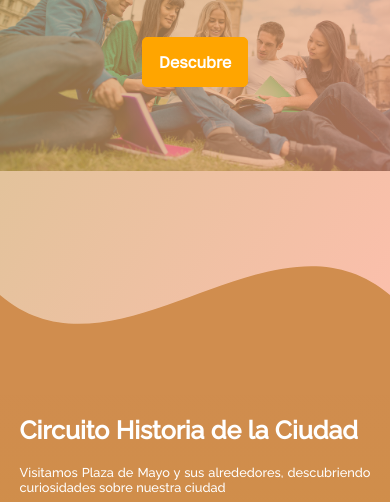
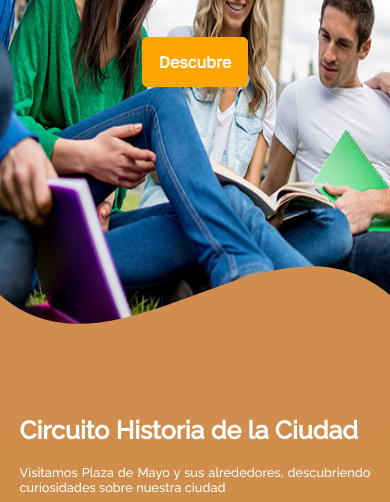
Before and after one commit to FelipeVO/buenosairesvisitasguiadas, a plain HTML site: page index.html in a window 390 px wide. Shown: the part 305-807 px from the top of the page. Drawn offline with nearby package versions, Linux system fonts and the light colour scheme.

Commit message:
marters 21 4

```diff
--- a/css/estilos.css
+++ b/css/estilos.css
@@ -119,6 +119,10 @@ ul.show {
     background-attachment: fixed;
     position: relative;
     overflow: hidden;
+}
+
+.hero img{
+    display: none   ;
 }
 
 .texto-hero{
@@ -740,15 +744,23 @@ padding-left: 9px;
       }
 
       .hero {
-        background-size: contain;
+        background-size: 0 0;
         width: 100vw;
         overflow: auto;
         object-fit: scale-down;
-
+        background-color: black;
       }
 
+    .hero, .texto-hero, .svg-hero-bottom{
+        z-index: 3;
+      }
       .hero img{
-        object-fit: scale-down;
+        display: block;
+        width: 200vw;
+        height: 700px;
+        left: -50%;
+        position: absolute;
+        z-index: -1;
       }
     }
 
--- a/index.html
+++ b/index.html
@@ -44,6 +44,7 @@
 
 <!-- Inicio -->
     <section class="hero" id="inicio">
+    <img src="assets/inicio-banner.jpg" alt="">
         <div class="texto-hero">
             <h1>Buenos Aires Salidas Educativas</h1>
             <h2>Recorriendo la historia de nuestra ciudad</h2>
```
Also changed, not shown: subpaginas/subpagina1.html (+1 -0 lines).
